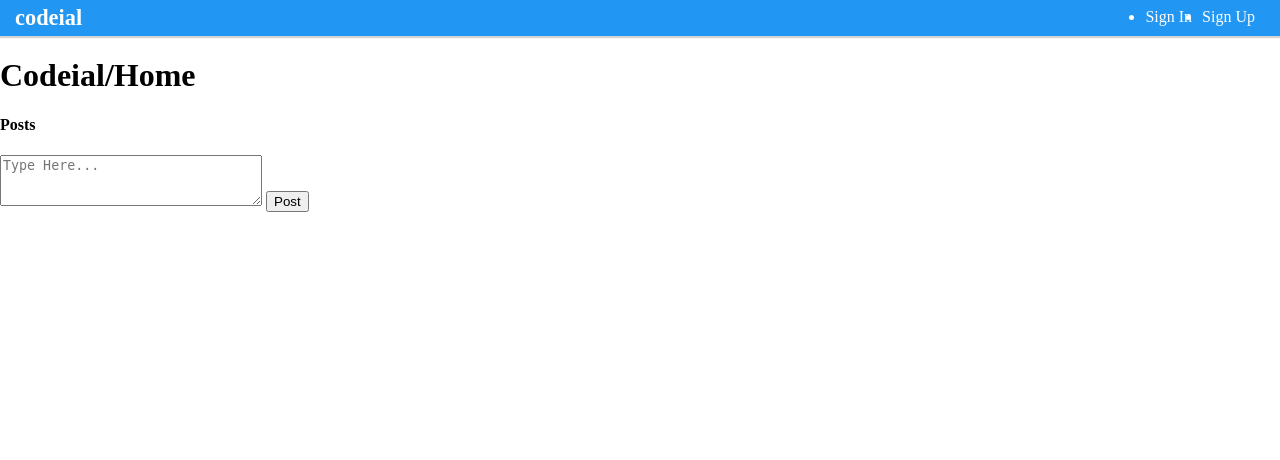
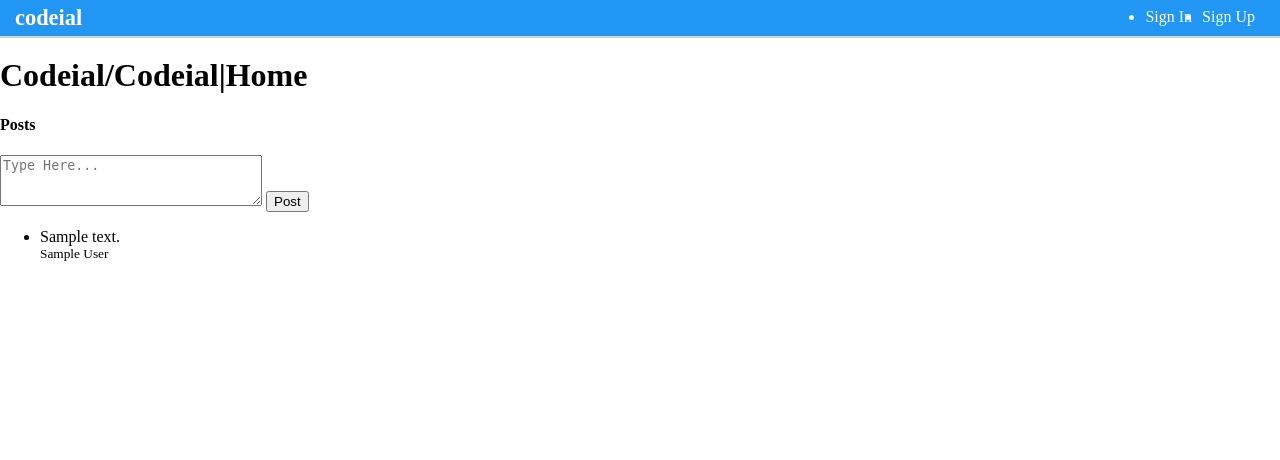
Before and after one commit to akshay058/nodejs, a Node server app: page / in a window 1280 px wide. Shown: the top 460 px of the page. Run offline with Node 20, Linux system fonts and the light colour scheme; tables that the repository leaves empty hold one stand-in row (values such as "Sample post"); some libraries are stand-ins or nearby versions.

Commit message:
Display Posts & Related User

```diff
--- a/controllers/home_controller.js
+++ b/controllers/home_controller.js
@@ -1,7 +1,27 @@
+const { populate } = require('../models/post');
+const Post = require('../models/post');
+const { post } = require('../routes');
+
 module.exports.home=function(req,res){
     //return res.end('<h1>Express is up for Codeial</h1>')
-    console.log(req.cookies);
-    return res.render('home',{
-        title: "Home"
+    //console.log(req.cookies);
+
+
+    // Post.find({},function(err,posts){
+    //     return res.render('home',{
+    //         title: "Codeial|Home" ,
+    //         posts: posts
+
+    // });
+    // });
+
+    Post.find({}).populate('user').exec(function(err,posts){
+        return res.render('home',{
+        title: "Codeial|Home" ,
+        posts: posts
+        });
     });
+
+
+
 }
--- a/views/home.ejs
+++ b/views/home.ejs
@@ -7,4 +7,19 @@
         <textarea name="content" cols="30" rows="3" placeholder="Type Here..."></textarea>
         <input type="submit" value="Post">
     </form>
+
+    <div id="posts-list-container">
+        <ul>
+            <%for (post of posts){%>
+                <li>
+                    <p>
+                        <%=post.content%>
+                    <br>
+                    <small><%=post.user.name%></small>
+                    </p>
+
+                </li>
+                <%}%>
+        </ul>
+    </div>
 </section>
```
